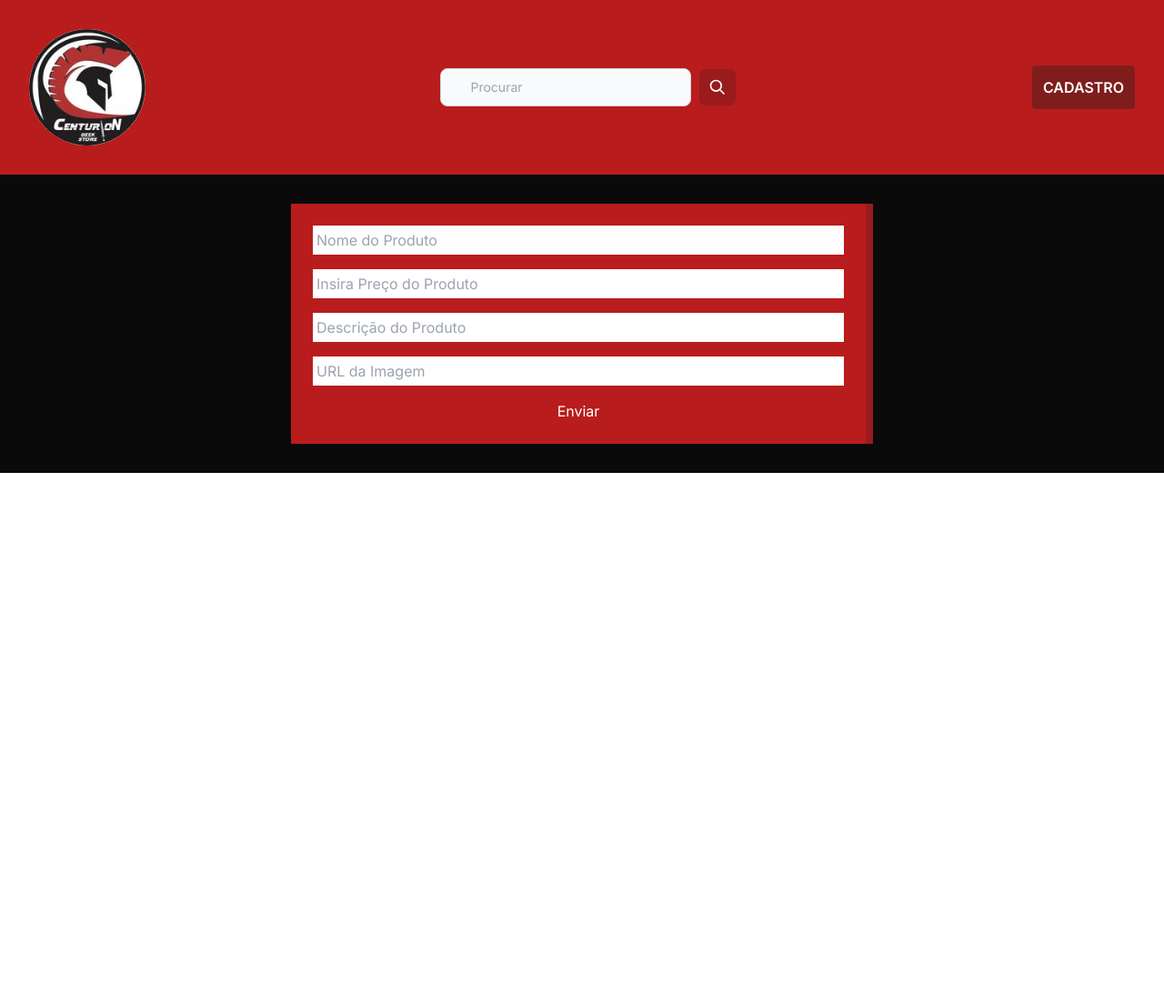
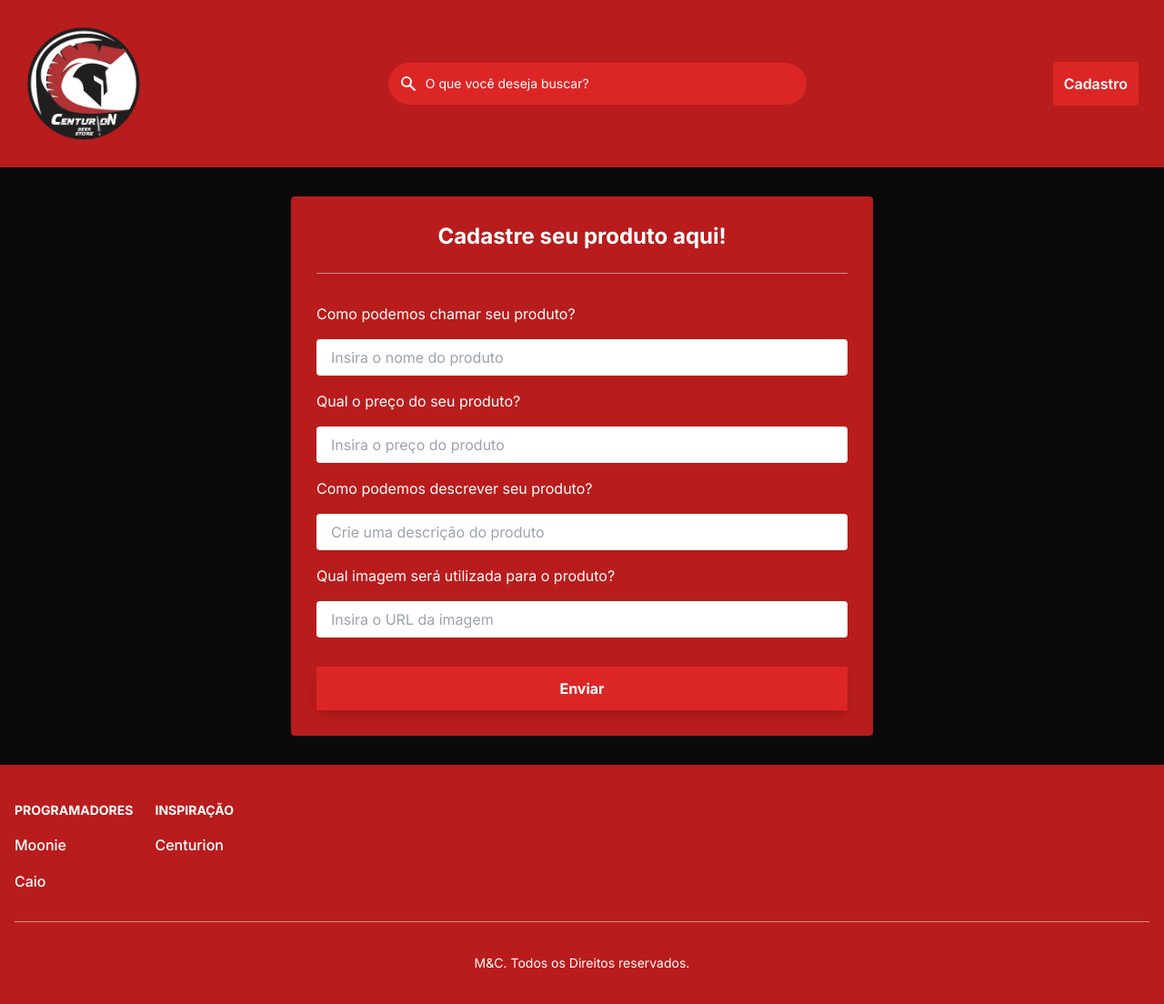
Before and after one commit to CaioHPerlin/Multidisciplinar-PTAC, a Next.js app: page /cadastro in a window 1280 px wide. Shown: the top 1104 px of the page at 91% size. Before the commit the page ends 800 px from the top, so only its background shows below. Built offline with nearby package versions, Linux system fonts and the light colour scheme.

Commit message:
Criação e Componetização do Footer - Mudanças na página cadastro
Mínimas mudanças como estilização da searchbar também foram feitas.

```diff
--- a/src/app/cadastro/page.js
+++ b/src/app/cadastro/page.js
@@ -2,6 +2,7 @@
 import { useState } from 'react';
 import { useRouter } from 'next/navigation';
 import Container from '../components/Container';
+import Footer from '../components/Footer';
 //Imagem que carrega conforme o usuário digita o link (+)
 
 export default function Cadastro() {
@@ -44,43 +45,53 @@ export default function Cadastro() {
       <div className="flex justify-center py-8">
         <form
           onSubmit={handleSubmit}
-          className="grid grid-cols-1 w-2/4 gap-4 p-6 bg-red-700 border-red-800 border-r-8"
+          className="grid grid-cols-1 w-2/4 gap-4 p-7 bg-red-700 border-red-800 rounded"
         >
+          <h1 className="text-center font-bold text-2xl">Cadastre seu produto aqui!</h1>
+
+<span className="tracking-widest relative block w-full border-t my-2 drop-shadow-lg opacity-50 text-center">
+</span>
+
+          <label className="mt-2">Como podemos chamar seu produto?</label>
           <input
             required
             value={titulo}
-            className="w-50 p-1"
+            className="w-50 p-2 pl-4 rounded outline-none"
             type="text"
-            placeholder="Nome do Produto"
+            placeholder="Insira o nome do produto"
             onChange={(e) => setTitulo(e.target.value)}
           />
+          <label className="">Qual o preço do seu produto?</label>
           <input
             required
             value={preco}
-            className="w-50 p-1"
+            className="w-50 p-2 pl-4 rounded outline-none"
             type="number"
-            placeholder="Insira Preço do Produto"
+            placeholder="Insira o preço do produto"
             onChange={(e) => setPreco(e.target.value)}
           />
+          <label className="">Como podemos descrever seu produto?</label>
           <input
             required
             value={descricao}
-            className="w-50 p-1"
+            className="w-50 p-2 pl-4 rounded outline-none"
             type="text"
-            placeholder="Descrição do Produto"
+            placeholder="Crie uma descrição do produto"
             onChange={(e) => setDescricao(e.target.value)}
           />
+          <label className="">Qual imagem será utilizada para o produto?</label>
           <input
             required
             value={imagem}
-            className="w-50 p-1"
+            className="w-50 p-2 pl-4 rounded outline-none"
             type="text"
-            placeholder="URL da Imagem"
+            placeholder="Insira o URL da imagem"
             onChange={(e) => setImagem(e.target.value)}
           />
-          <button type="submit">Enviar</button>
+          <button type="submit" className=" bg-red-600 hover:bg-red-500 p-3 mt-4 font-bold shadow-lg transition duration-300 ease-in-out hover:scale-105">Enviar</button>
         </form>
       </div>
+      <Footer/>
     </Container>
   );
 }
--- /dev/null
+++ b/src/app/components/Footer.js
@@ -0,0 +1,37 @@
+'use client';
+
+export default function Footer({ item }) {
+  return (
+<footer className="border-gray-200 bg-red-700">
+    <div className="mx-auto w-full max-w-screen-xl p-4 py-10">
+    <div className="md:flex md:justify-between">
+    <div className="grid grid-cols-2 gap-8 sm:gap-6 sm:grid-cols-3">
+    <div>
+        <h2 class="mb-4 text-sm text-white font-bold">PROGRAMADORES</h2>
+            <ul className="text-white font-medium">
+            <li className="mb-4">
+            <a href="https://github.com/Mooniemd" className="hover:underline ">Moonie</a>
+            </li>
+            <li>
+            <a href="https://github.com/CaioHPerlin" className="hover:underline">Caio</a>
+            </li>
+            </ul>
+    </div>
+    <div>
+        <h2 className="mb-4 text-sm text-white font-bold">INSPIRAÇÃO</h2>
+            <ul className="text-white font-medium">
+            <li className="mb-4">
+            <a href="https://www.instagram.com/centuriongsna/" className="hover:underline">Centurion</a>
+            </li>
+            </ul>
+    </div>
+    </div>
+    </div>
+        <hr className="my-8 border-white sm:mx-auto opacity-50"/>
+    <div className="text-center">
+        <span className="text-sm text-white"><a href="https://www.youtube.com/watch?v=dQw4w9WgXcQ" className="hover:underline">M&C</a>. Todos os Direitos reservados.</span>
+    </div>
+    </div>
+</footer>
+  );
+}
--- a/src/app/components/Navbar.js
+++ b/src/app/components/Navbar.js
@@ -4,7 +4,8 @@ import Image from "next/image";
 
 export default function Navbar() {
   return (
-    <nav className="border-gray-200 bg-red-700 p-8 flex justify-between items-center">
+    <nav className="border-gray-200 bg-red-700">
+      <div className="p-7 flex flex-wrap justify-between items-center">
       <Link href="/">
         <Image
           src="/imagens/logo-centurion.png"
@@ -14,18 +15,19 @@ export default function Navbar() {
           className="rounded-full w-32 h-32"
         />
       </Link>
-      <form className="flex items-start">
+      <form className="flex items-center">
+    <label for="searchbar" class="sr-only">Pesquisar</label>
     <div className="relative w-full">
-        <input type="text" className="bg-gray-50 border border-gray-300 text-gray-900 text-sm text-white rounded-lg w-full p-2.5 px-8 placeholder-gray-400 outline-none" placeholder="Procurar" required/>
+        <div className="absolute inset-y-0 left-0 flex items-center pl-3 pointer-events-none">
+            <svg aria-hidden="true" className="w-5 h-5 text-white" fill="currentColor"><path d="M8 4a4 4 0 100 8 4 4 0 000-8zM2 8a6 6 0 1110.89 3.476l4.817 4.817a1 1 0 01-1.414 1.414l-4.816-4.816A6 6 0 012 8z" clip-rule="evenodd"></path></svg>
+        </div>
+        <input type="text" id="searchbar" className="text-white caret-color-white bg-gray-50 text-sm rounded-full block w-full pl-10 p-3 px-52 bg-red-600 border border-red-600 hover:border-red-500 outline-none placeholder-white transition duration-300 ease-in-out" placeholder="O que você deseja buscar?" required/>
     </div>
-    <button type="submit" className="p-2.5 ml-2 text-sm font-medium text-white rounded-lg border border-red-700 hover:bg-red-800 focus:ring-4 focus:outline-none focus:ring-red-300 bg-red-800 hover:bg-red-600 focus:ring-blue-800">
-        <svg className="w-5 h-5" fill="none" stroke="currentColor" viewBox="0 0 24 24"><path stroke-width="2" d="M21 21l-6-6m2-5a7 7 0 11-14 0 7 7 0 0114 0z"></path></svg>
-    </button>
 </form>
-
-      <Link href="/cadastro"className="bg-red-900 hover:bg-red-800 font-semibold rounded p-3">
-        CADASTRO
+      <Link href="/cadastro"className="bg-red-600 hover:bg-red-500 font-semibold rounded p-3 transition duration-300 ease-in-out">
+        Cadastro
       </Link>
+      </div>
     </nav>
   );
 }
--- a/src/app/page.js
+++ b/src/app/page.js
@@ -2,6 +2,7 @@
 import './globals.css';
 import Card from './components/Card';
 import Container from './components/Container';
+import Footer from './components/Footer';
 
 export default async function Home() {
   const req = await fetch('http://localhost:3001/produtos', {
@@ -11,9 +12,10 @@ export default async function Home() {
 
   return (
     <Container>
-      <div className="m-8 p-6 grid grid-cols-4 gap-6 justify-items-center rounded overflow-hidden shadow-lg bg-red-700">
+      <div className="font-inter body-font m-8 p-6 grid grid-cols-4 gap-6 justify-items-center rounded overflow-hidden shadow-lg bg-red-700">
         {produtos.map((produto) => ( <Card item={produto}/> ))}
       </div>
+      <Footer/>
     </Container>
   );
 }
--- a/src/app/produto/[id]/page.js
+++ b/src/app/produto/[id]/page.js
@@ -1,5 +1,6 @@
 'use client';
 import Container from '@/app/components/Container';
+import Footer from '@/app/components/Footer';
 import Image from 'next/image';
 import { useRouter } from 'next/navigation';
 
@@ -28,7 +29,7 @@ export default async function Detalhamento({ params }) {
 
   return (
     <Container>
-      <div className="flex justify-center">
+      <div className="flex justify-center py-2">
         <div className="w-3/4 m-10 bg-red-700 p-4 rounded grid grid-cols-2 justify-items-center">
           <Image
             className="rounded"
@@ -73,6 +74,7 @@ export default async function Detalhamento({ params }) {
           </div>
         </div>
       </div>
+      <Footer/>
     </Container>
   );
 }
```
Also changed, not shown: public/imagens/logo-centurion.png.
